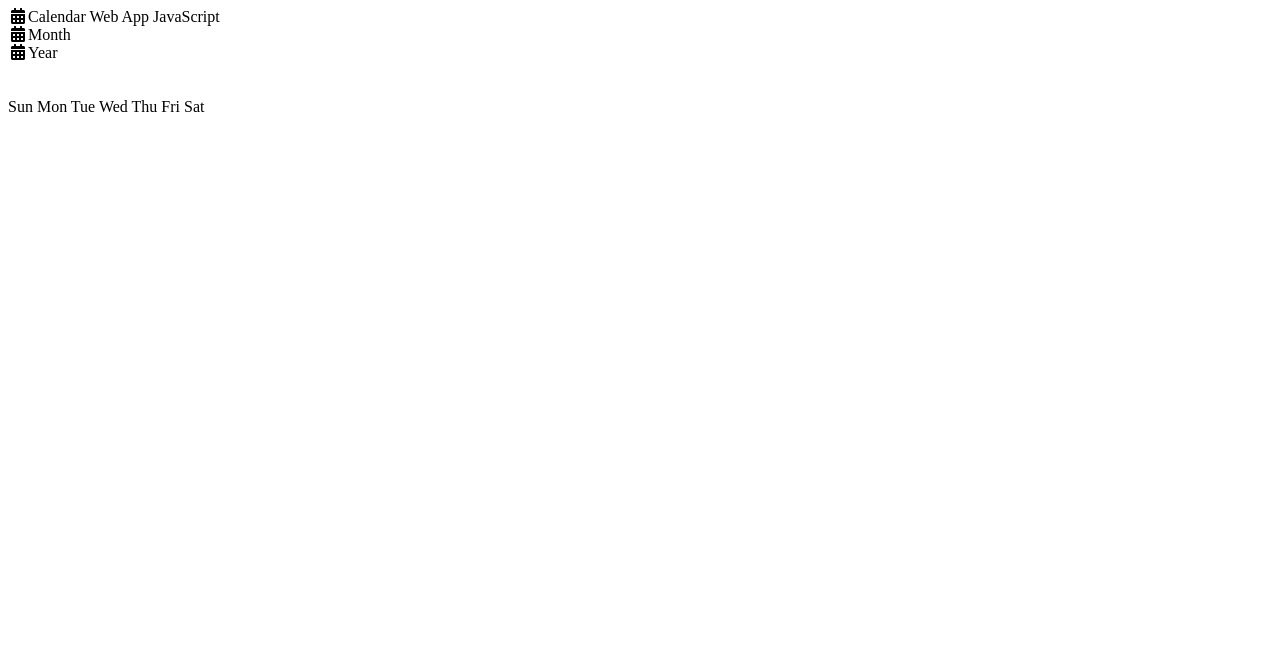
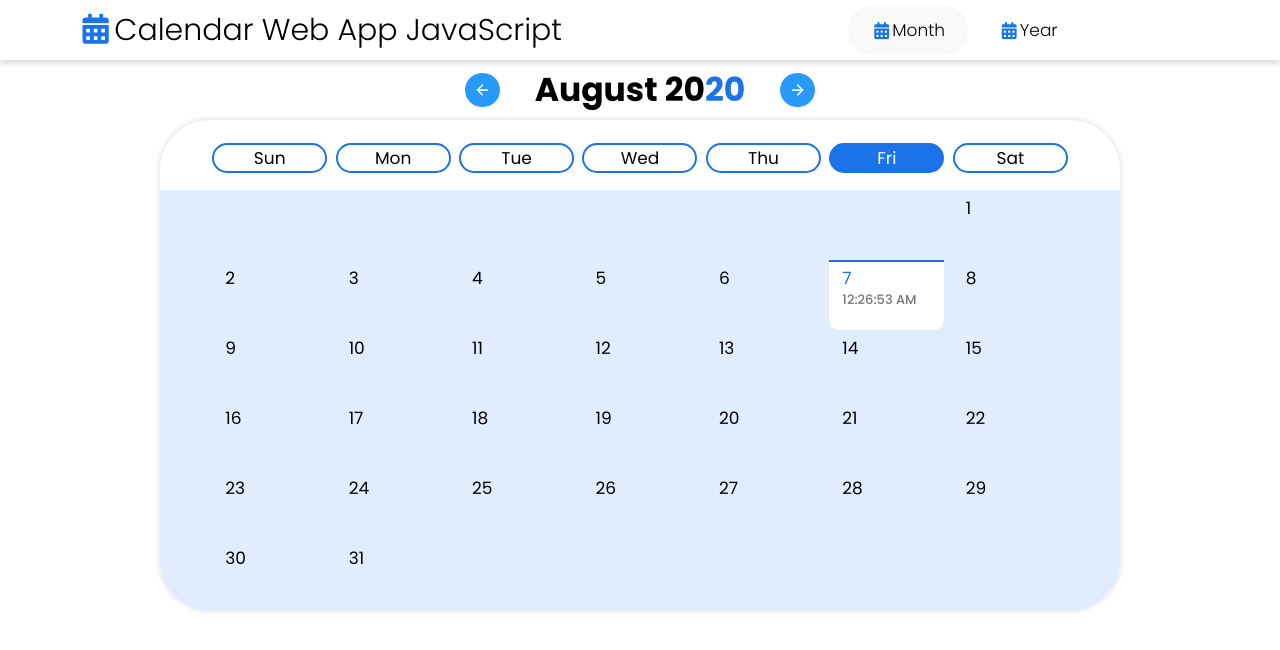
Before and after one commit to the-real-i9/Calendar-Project-in-ES6-Modules, a plain HTML site: page index.html in a window 1280 px wide. Drawn offline with Linux system fonts and the light colour scheme.

Commit message:
removed webpack shit

```diff
--- a/index.html
+++ b/index.html
@@ -6,7 +6,7 @@
     <title>Calendar Web App JavaScript</title>
     <link rel="stylesheet" href="https://cdnjs.cloudflare.com/ajax/libs/font-awesome/5.12.0-2/css/all.min.css">
     <link href="https://fonts.googleapis.com/css2?family=Poppins:wght@300;400;500;700&display=swap" rel="stylesheet">
-    <!-- <link rel="stylesheet" type="text/css" href="./css/style.css"> -->
+    <link rel="stylesheet" type="text/css" href="./css/style.css">
 </head>
 <body>
     <div class="container">
@@ -19,9 +19,9 @@
         </div>
         <div class="year-calendar">
             <div class="year-nav">
-                <img src="" alt="" id='prev-year'>
+                <img src="./img/left-arrow-btn.png" alt="" id='prev-year'>
                 <!-- JavaScript inserts year here -->
-                <img src="" alt="" id='next-year'>
+                <img src="./img/right-arrow-btn.png" alt="" id='next-year'>
             </div>
             <div class="months-of-the-year">
                 <!-- A ton goes here from JavaScript -->
@@ -29,9 +29,9 @@
         </div>
         <div class="month-calendar">
             <div class="month-nav">
-                <img src="" alt="" id='prev-month'>
+                <img src="./img/left-arrow-btn.png" alt="" id='prev-month'>
                 <!-- Month year from JavaScript -->
-                <img src="" alt="" id='next-month'>
+                <img src="./img/right-arrow-btn.png" alt="" id='next-month'>
             </div>
             <div class="month-cont">
                 <div class="mweekdays">
@@ -52,6 +52,6 @@
             </div>
         </div>
     </div>
-<!-- <script type="module" src="./js/index.js"></script> -->
+<script type="module" src="./js/index.js"></script>
 </body>
 </html>
--- a/js/index.js
+++ b/js/index.js
@@ -1,7 +1,3 @@
-
-import '../css/style.css';
-
-
 // Switch JS
 import { preset as presetSwitch } from '../modules/switchView.js';
 import '../modules/switchModel.js';
--- a/modules/monthView.js
+++ b/modules/monthView.js
@@ -1,13 +1,8 @@
 /* eslint-disable prefer-const */
 import DOMStrings from './DOMStrings.js';
-import leftArrow from '../img/left-arrow-btn.png';
-import rightArrow from '../img/right-arrow-btn.png';
 import {
     insertHtml, offset, classAction, setProp,
 } from './functionsUI.js';
-
-setProp(DOMStrings.prevMonthBtn, 'src', leftArrow);
-setProp(DOMStrings.nextMonthBtn, 'src', rightArrow);
 
 
 const monthCalendar = ({
--- a/modules/yearView.js
+++ b/modules/yearView.js
@@ -1,13 +1,9 @@
 /* eslint-disable prefer-const */
 import DOMStrings from './DOMStrings.js';
-import leftArrow from '../img/left-arrow-btn.png';
-import rightArrow from '../img/right-arrow-btn.png';
 import {
     selectorAll, insertHtml, classAction, setProp, offset,
 } from './functionsUI.js';
 
-setProp(DOMStrings.prevYearBtn, 'src', leftArrow);
-setProp(DOMStrings.nextYearBtn, 'src', rightArrow);
 
 const yearCalendar = ({
     yearSet, currDate, currWeek, currMonth, currYear,
```
